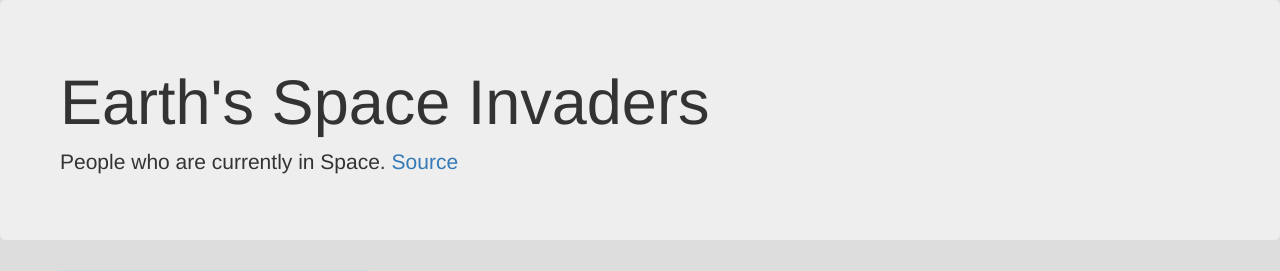
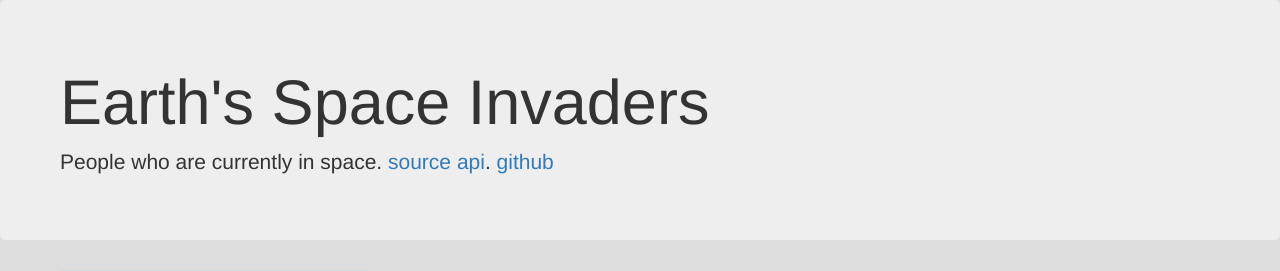
Before and after one commit to hemil/space-invaders, a Django app: template space_invaders/templates/index.html in a window 1280 px wide. Shown: the top 271 px of the page. Run offline with Django 3.2, Linux system fonts and the light colour scheme; the template is opened without the code that fills it: most values are stand-ins (such as "Sample title", 1, 10 or a date in 2020); grey boxes marked "Sample" are stand-in pictures; some libraries are stand-ins or nearby versions.

Commit message:
git added

```diff
--- a/space_invaders/templates/index.html
+++ b/space_invaders/templates/index.html
@@ -40,7 +40,8 @@
 <div class="container">
     <div class="jumbotron">
         <h1>Earth's Space Invaders</h1>
-        <p>People who are currently in Space. <a href="http://open-notify.org/Open-Notify-API/People-In-Space/">Source</a></p>
+        <p>People who are currently in space. <a href="http://open-notify.org/Open-Notify-API/People-In-Space/">source api</a>.  <a href="https://github.com/hemil/space-invaders">github</a></p>
+
     </div>
     {% for astronaut in astronauts_data %}
         <div class="col-md-4 col-sm-6">
```
